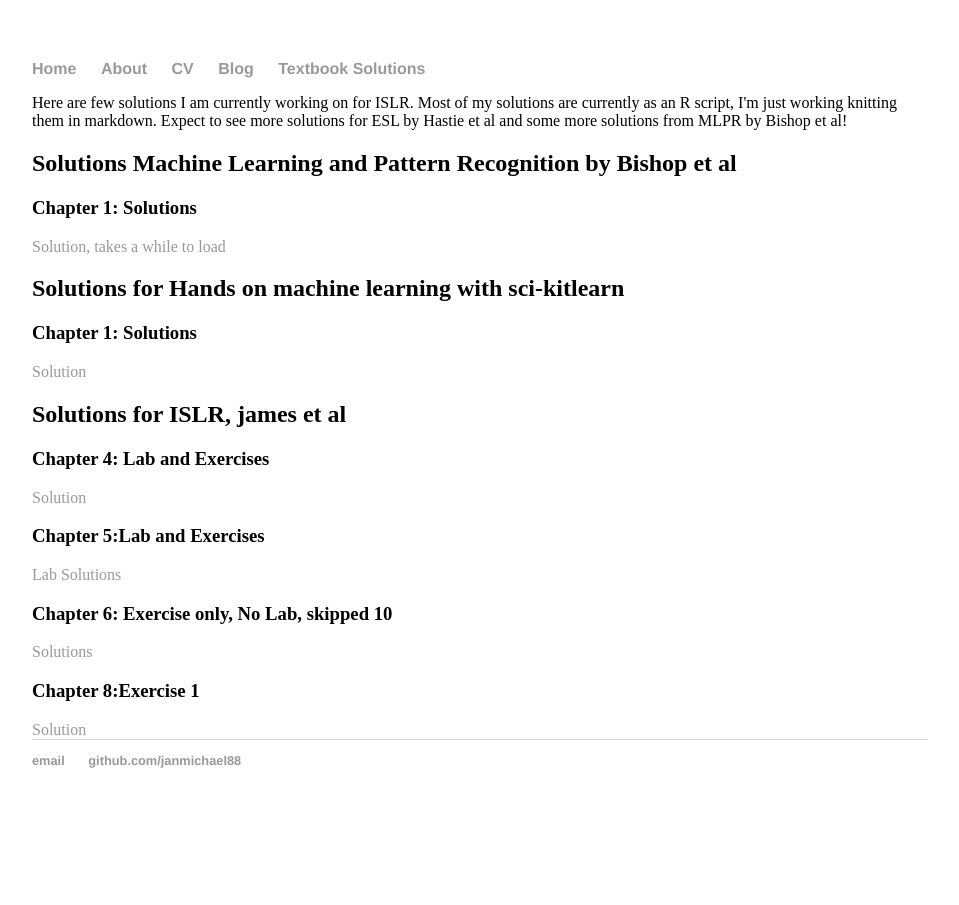
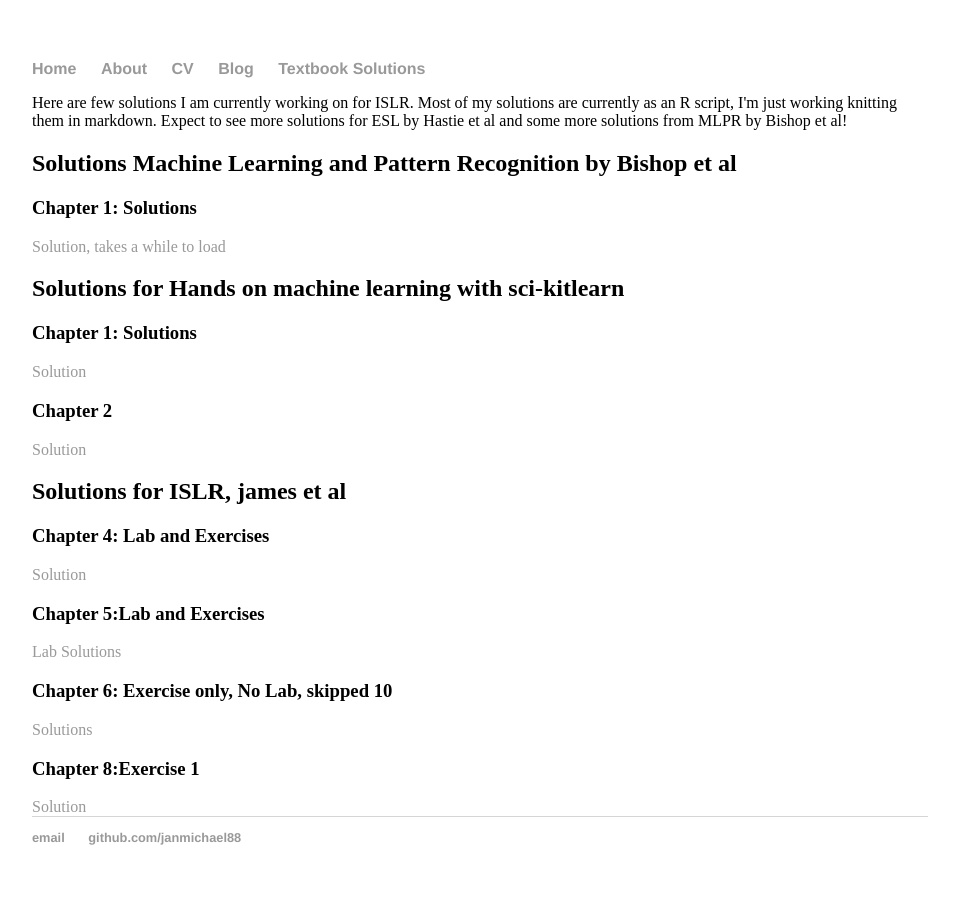
Before and after one commit to janmichael88/janmichael88.github.io, a Jekyll site: the page built from Textbook Solutions/index.html, in a window 1280 px wide. Shown: the whole page, without its empty margins (160-1119 px from the left). Built offline with Jekyll 4.4.1, drawn with Linux system fonts in a browser that asks for light colours.

Commit message:
Update index.html

```diff
--- a/Textbook Solutions/index.html
+++ b/Textbook Solutions/index.html
@@ -14,6 +14,10 @@
 <h3> Chapter 1: Solutions</h3>
 <a href="https://github.com/janmichael88/handson_MSKLEARN/blob/master/hands%20on%20ml%20chapter%201.ipynb">Solution</a>
 
+<h3> Chapter 2</h3>
+<a href="https://github.com/janmichael88/handson_MSKLEARN/blob/master/Chapter_2_Exercises.ipynb">Solution</a>
+
+
 <h2> Solutions for ISLR, james et al</h2>
 
 <h3> Chapter 4: Lab and Exercises </h3>
```
